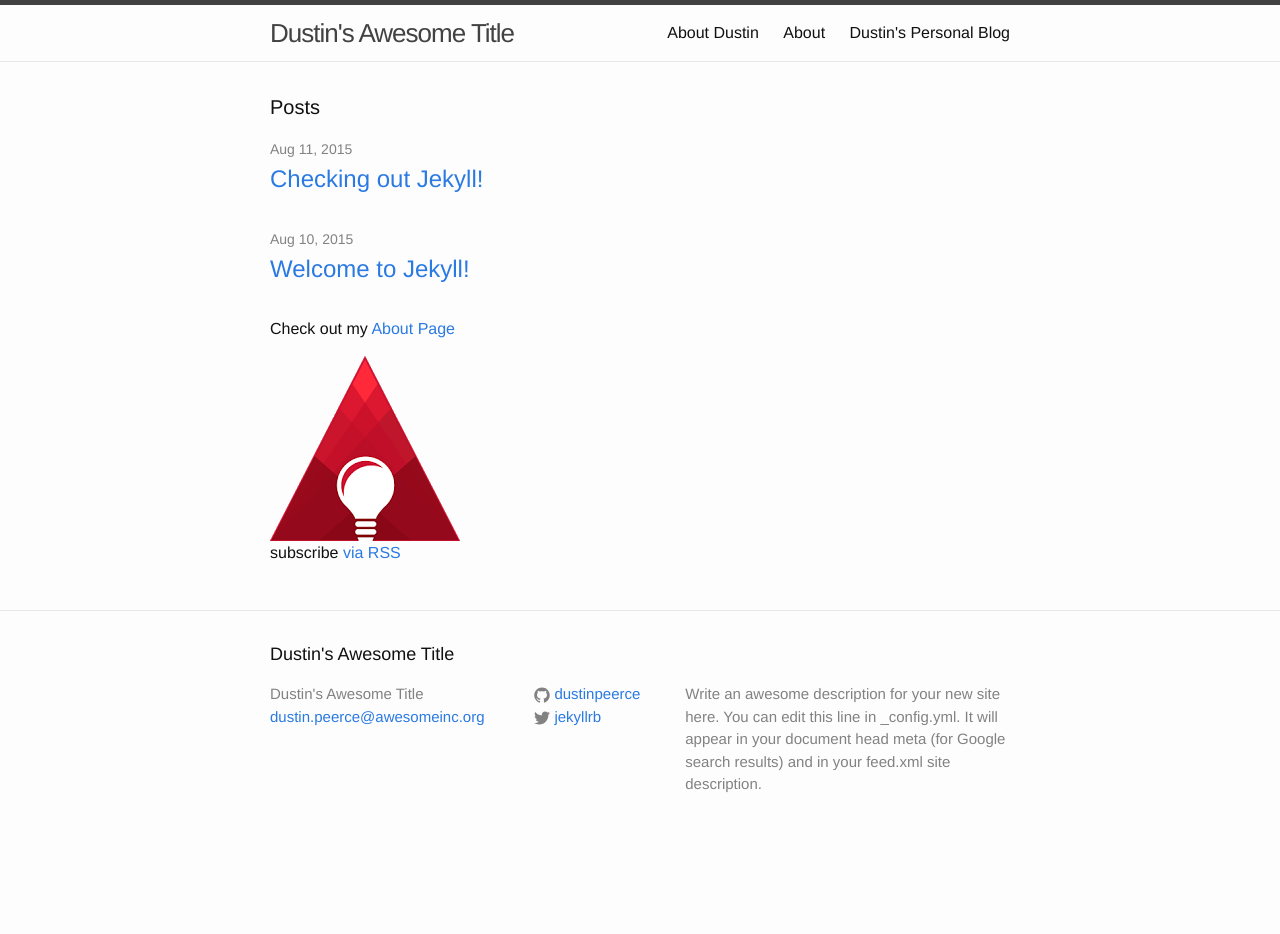
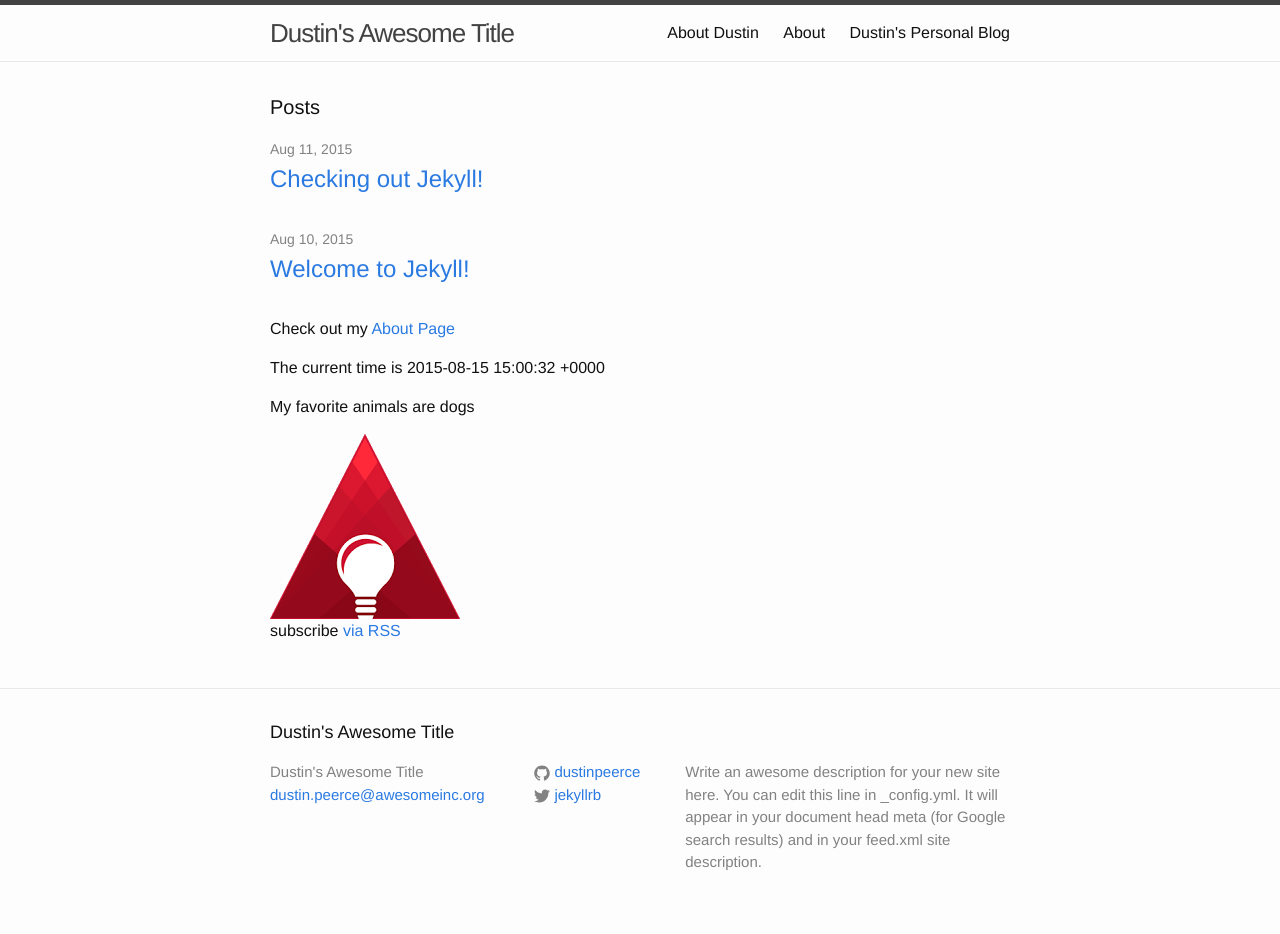
Before and after one commit to dustinpeerce/dustinpeerce.github.io, a Jekyll site: the page built from index.html, in a window 1280 px wide. Built offline with Jekyll 4.4.1, drawn with Linux system fonts in a browser that asks for light colours; before the commit the page ends 900 px from its top, so only the background shows below that.

Commit message:
Configuration Changes
Updated the settings

```diff
--- a/_config.yml
+++ b/_config.yml
@@ -13,3 +13,8 @@
 # Build settings
 markdown: kramdown
 encoding: utf-8
+permalink: pretty
+highlighter: rouge
+
+# Custom Variables
+custom_variable: dogs
--- a/about.html
+++ b/about.html
@@ -7,8 +7,7 @@ title: About Dustin
 
   <h1 class="page-heading">About Me</h1>
   <p>
-    Greetings and salutations! I'm Dustin Peerce, and I'm a software designer/programmer. By day, I fix computers with software issues; by night, I work for Awesome Inc in Lexington, KY as a developer. I'm also a member of the Game Development Team at Eastern Kentucky University, as well as an independent game developer.
+    Greetings and salutations! My name is Dustin Peerce, and I'm a software designer/programmer. By day, I fix computers with software issues; by night, I work for Awesome Inc in Lexington, KY as a developer. I'm also a member of the Game Development Team at Eastern Kentucky University, as well as an independent game developer.
   </p>
 
-
 </div>
--- a/index.html
+++ b/index.html
@@ -19,7 +19,9 @@ title: Dustin's Personal Blog
     {% endfor %}
   </ul>
 
-  <p> Check out my <a href="/about.html"> About Page </a> </p>
+  <p> Check out my <a href="/about"> About Page </a> </p>
+  <p> The current time is {{site.time}} </p>
+  <p> My favorite animals are {{site.custom_variable}} </p>
   <img src="/images/logo.png">
 
   <p class="rss-subscribe">subscribe <a href="{{ "/feed.xml" | prepend: site.baseurl }}">via RSS</a></p>
```
